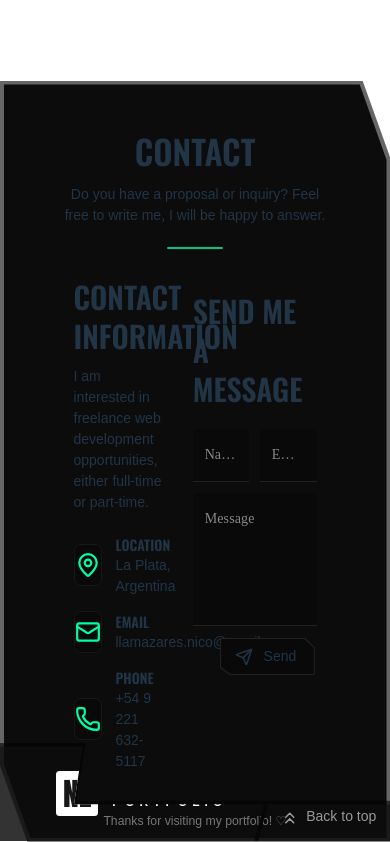
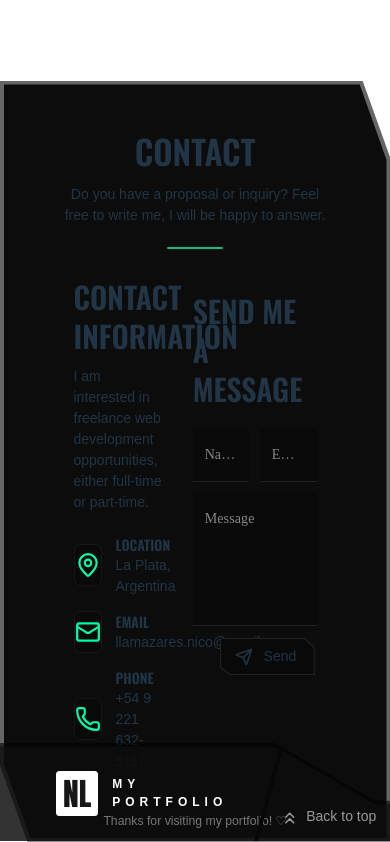
Before and after one commit to Webyven/Portfolio, a React (Vite) app: page / in a window 390 px wide. Shown: the part 3468-4310 px from the top of the page. Built offline with nearby package versions, Linux system fonts and the light colour scheme; a web font is replaced by a local one.

Commit message:
feat(Footer): add fade-in animation and update clip-path values
Introduce a fade-in animation using framer-motion to enhance the visual appeal of the Footer component. Additionally, update the clip-path values for better alignment and responsiveness.

```diff
--- a/src/components/layout/Footer.tsx
+++ b/src/components/layout/Footer.tsx
@@ -2,6 +2,7 @@ import React from 'react'
 import {motion} from 'framer-motion'
 import {useLanguage} from '../../hooks/LanguageContext'
 import {ChevronsUp} from 'lucide-react'
+import {fadeInUp} from '../../animations/variants'
 
 function Footer(): React.ReactElement {
   const {t} = useLanguage()
@@ -21,11 +22,15 @@ function Footer(): React.ReactElement {
   }
 
   return (
-    <div
+    <motion.div
+      variants={fadeInUp}
+      initial='hidden'
+      whileInView='visible'
+      viewport={{once: true, amount: 0.3}}
       className='w-full -mt-28 pt-1 h-28 bg-[#000]/60 overflow-hidden'
       style={{
         clipPath:
-          'polygon(0% 0%, calc(13% + 35px) 0, 19.5% 59%, 100% 59%, 100% 100%, 100% 100%, 0% 100%, 0% 100%)',
+          'polygon(0% 0%, 275px 0, 375px 59%, 100% 59%, 100% 100%, 100% 100%, 0% 100%, 0% 100%)',
         color: '#fff',
         textAlign: 'center',
       }}
@@ -34,7 +39,7 @@ function Footer(): React.ReactElement {
         className='w-full h-full relative flex flex-row bg-[#111]/60'
         style={{
           clipPath:
-            'polygon(0% 0%, calc(13% + 32px) 0, calc(19.5% - 2px) calc(59% + 2px), 100% calc(59% + 2px), 100% 100%, 100% 100%, 0% 100%, 0% 100%)',
+            'polygon(0% 0%, 275px 0, 375px calc(59% + 2px), 100% calc(59% + 2px), 100% 100%, 100% 100%, 0% 100%, 0% 100%)',
           color: '#fff',
           textAlign: 'center',
         }}
@@ -96,7 +101,7 @@ function Footer(): React.ReactElement {
           </div>
         </div>
       </div>
-    </div>
+    </motion.div>
   )
 }
 
```
